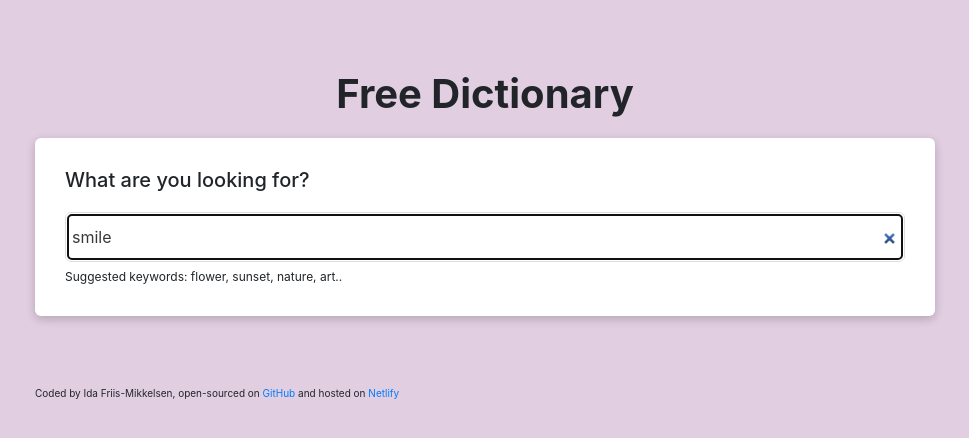
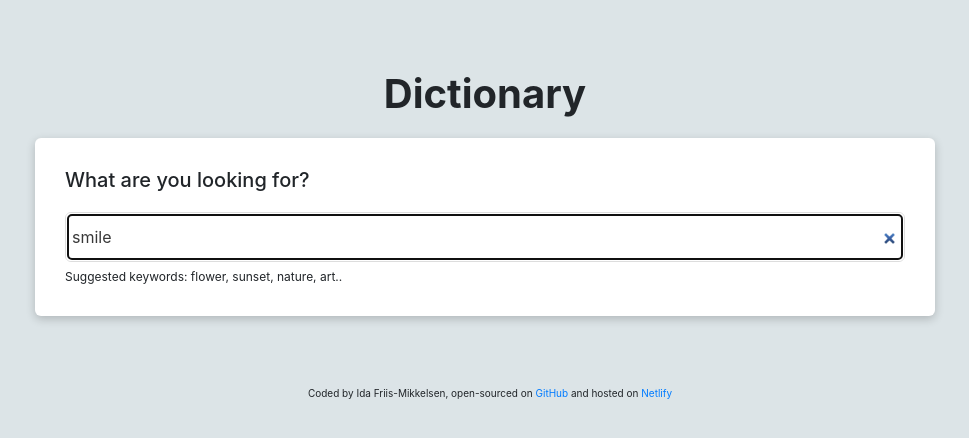
Before and after one commit to Ifriism/Dictionary-project, a React (Create React App) app: page / in a window 1280 px wide. Shown: the top 438 px of the page, without its empty margins (155-1124 px from the left). Built offline with nearby package versions, Linux system fonts and the light colour scheme; no server answers.

Commit message:
Minor changes to the css

```diff
--- a/src/App.css
+++ b/src/App.css
@@ -1,5 +1,5 @@
 body {
-  background: rgba(224, 205, 224, 0.959);
+  background: rgba(219, 227, 231, 0.959);
 }
 
 .App {
@@ -23,4 +23,5 @@ body {
   margin: 20px 20px;
   padding-left: 10px;
   font-size: 10px;
+  text-align: center;
 }
--- a/src/App.js
+++ b/src/App.js
@@ -6,7 +6,7 @@ function App() {
     <div className="App">
       <div className="container">
       <main>
-        <h2 className="pageTitle">Free Dictionary</h2>
+        <h2 className="pageTitle">Dictionary</h2>
         <Dictionary defaultKeyword="smile"/>
       </main>
       </div>
```
